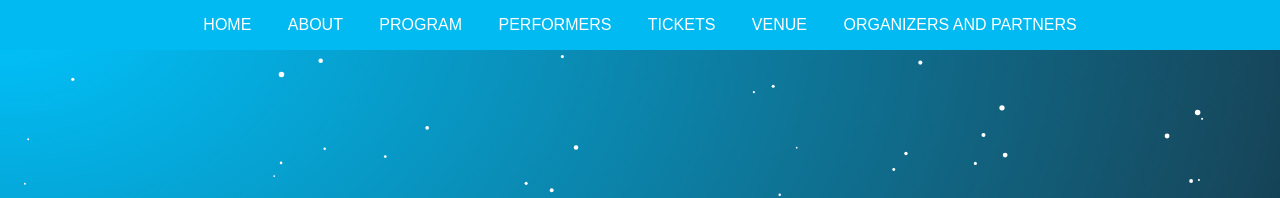
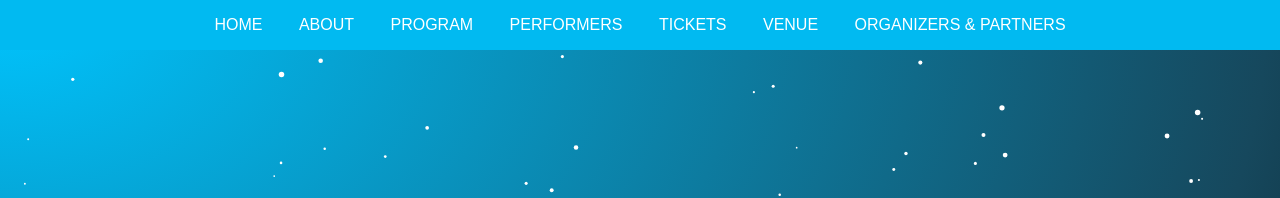
Before and after one commit to cmaddox12/Carnegie-Concert-2017, a Jekyll site: the page built from index.md, in a window 1280 px wide. Shown: the top 198 px of the page. Built offline with Jekyll 4.4.1, drawn with Linux system fonts in a browser that asks for light colours.

Commit message:
Update navigation.yml

```diff
--- a/_data/navigation.yml
+++ b/_data/navigation.yml
@@ -9,5 +9,5 @@ masthead:
     url: /#tickets
   - title: "Venue"
     url: /#venue
-  - title: "Organizers and Partners"
+  - title: "Organizers & Partners"
     url: /#organizersandpartners
```
